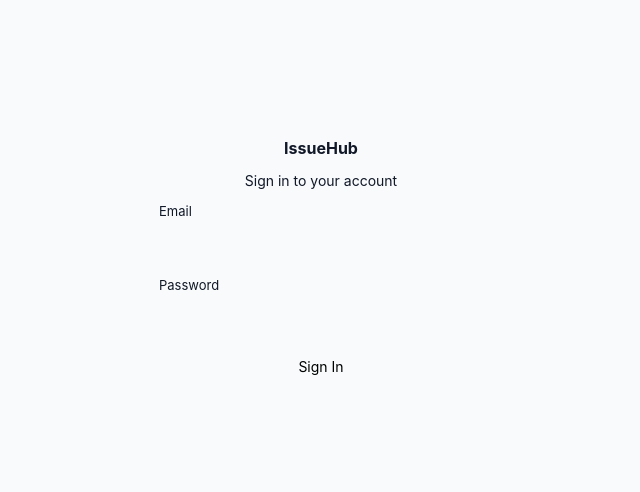
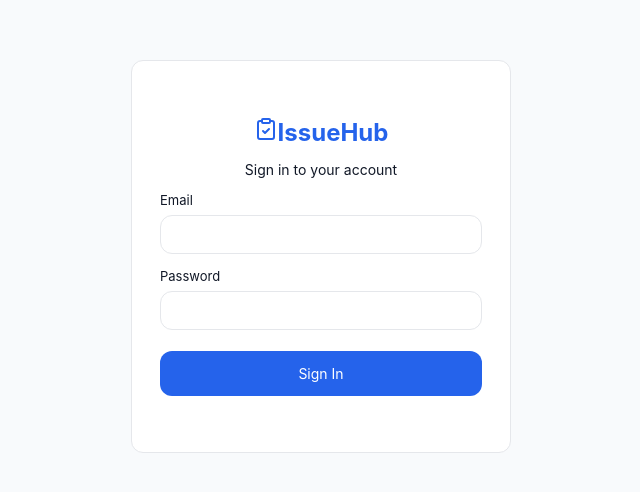
Before and after one commit to Hamid997/IssueHub, a React (Vite) app in the folder frontend/: page /login in a window 1280 px wide. Shown: the part 144-636 px from the top of the page, without its empty margins (319-959 px from the left). Built offline with nearby package versions, Linux system fonts and the light colour scheme.

Commit message:
edit styling login

```diff
--- a/frontend/src/App.css
+++ b/frontend/src/App.css
@@ -499,21 +499,23 @@
     display: flex;
     justify-content: center;
     align-items: center;
-    background: var(--background);
+    background: var(--color-bg);
 }
 .login-form {
     width: 380px;
     display: flex;
     flex-direction: column;
     gap: 1rem;
-    padding: 2rem;
-    border: 1px solid var(--border);
-    border-radius: var(--radius-lg);
-    background: var(--surface);
+    padding: 4rem 2rem;
+    border: 1px solid var(--color-border);
+    border-radius: var(--radius-md);
+    background: var(--color-surface);
 }
 .login-form h1 {
     margin: 0;
     text-align: center;
+    color: var(--color-primary);
+    font-size: var(--space-5);
 }
 .login-form p {
     margin: 0;
@@ -527,10 +529,14 @@
 }
 .login-form input {
     padding: .75rem;
-    border: 1px solid var(--border);
+    border: 1px solid var(--color-border);
     border-radius: var(--radius-md);
-    background: var(--background);
+    background: var(--color-surface);
 }
 .login-form button {
     margin-top: .5rem;
+    background: var(--color-primary);
+    color: var(--color-surface);
+    padding: 1rem;
+    border-radius: var(--radius-md);
 }
--- a/frontend/src/components/auth/LoginForm.tsx
+++ b/frontend/src/components/auth/LoginForm.tsx
@@ -1,5 +1,7 @@
 import { useState } from "react";
 import useAuth from "../../hooks/useAuth";
+import { Link } from "react-router-dom";
+import { ClipboardCheck } from "lucide-react";
 
 export default function LoginForm() {
 
@@ -31,7 +33,12 @@
 
         <form className="login-form" onSubmit={handleSubmit}>
 
-            <h1>IssueHub</h1>
+            <Link to="/login">
+                <h1>
+                    <ClipboardCheck />
+                    IssueHub
+                </h1>
+            </Link>
 
             <p>Sign in to your account</p>
 
--- a/frontend/src/components/features/Navbar.tsx
+++ b/frontend/src/components/features/Navbar.tsx
@@ -1,6 +1,6 @@
 import { ClipboardCheck } from 'lucide-react';
 import useAuthContext from "../../hooks/useAuthContext";
-import { useNavigate } from "react-router-dom";
+import { Link, useNavigate } from "react-router-dom";
 
 export default function Navbar() {
     const { logout } = useAuthContext();
@@ -8,21 +8,21 @@
     const navigate = useNavigate();
 
     function handleLogout() {
-
         logout();
-
         navigate("/login");
-
     }
     return (
         <header className="navbar">
-            <a href="">
-                <strong><ClipboardCheck />IssueHub</strong>
-            </a>
+            <Link to="/">
+                <strong>
+                    <ClipboardCheck />
+                    IssueHub
+                </strong>
+            </Link>
+
             <button onClick={handleLogout}>
-
                 Logout
-
             </button>
-        </header>)
+        </header>
+    )
 }
```
Also changed, not shown: 1 other file (tests, documents, lock files or other folders).
